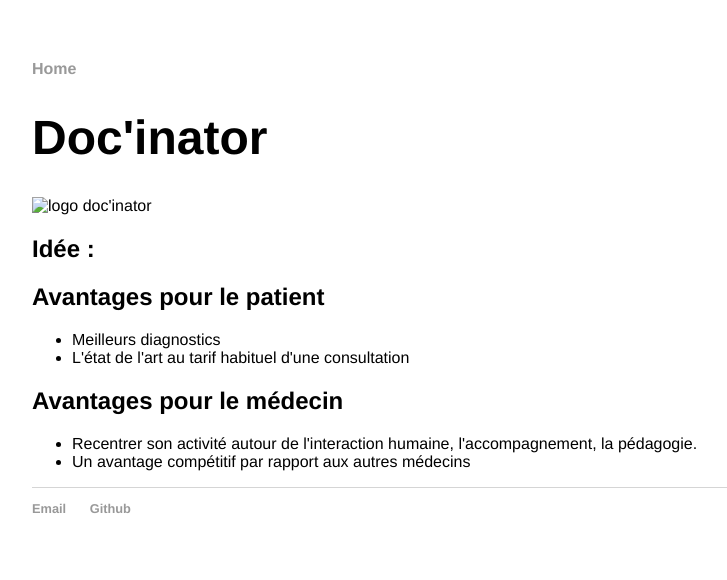
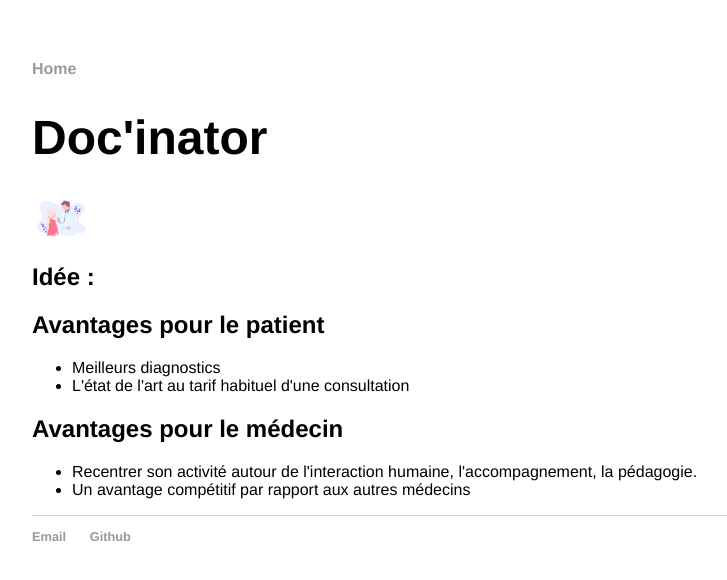
Before and after one commit to Artix18/artix18.github.io, a Jekyll site: the page projects/docinator.html, which Jekyll copies as it is, in a window 1280 px wide. Shown: the top 580 px of the page, without its empty margins (160-887 px from the left). Built offline with Jekyll 4.4.1, drawn with Linux system fonts in a browser that asks for light colours.

Commit message:
docinator

```diff
--- a/projects/docinator.html
+++ b/projects/docinator.html
@@ -14,7 +14,7 @@
 			<div class="container">
 
 			<h1>Doc'inator</h1>
-			<img src="" alt="logo doc'inator" height="42" widht="40">
+			<img src="/images/undraw_doctor_kw5l.png" alt="logo doc'inator" height="42" widht="40">
 			<h2>Idée : </h2>
 			<h2>Avantages pour le patient</h2>
 			<ul>
--- a/projects/index.html
+++ b/projects/index.html
@@ -1,7 +1,9 @@
 ---
 layout: default
-title: Page Github de Jules Pondard (Artix18)
+title: Mes projets
 ---
 <div class="blurb">
-	<h1>Under construction</h1>
+	<ul>
+		<li><a href="docinator.html">Doc'inator</a></li>
+	</ul>
 </div><!-- /.blurb -->
```
